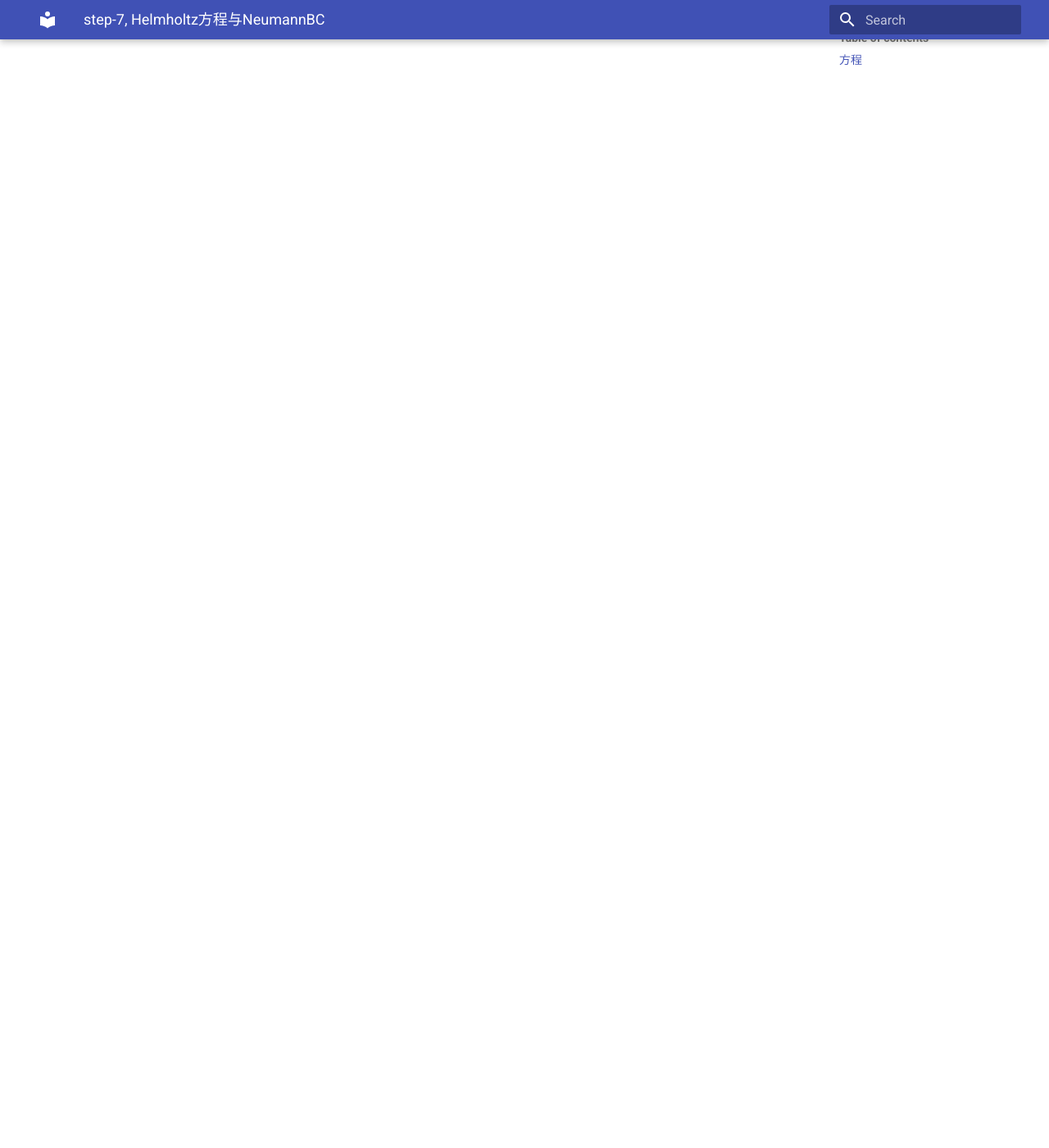
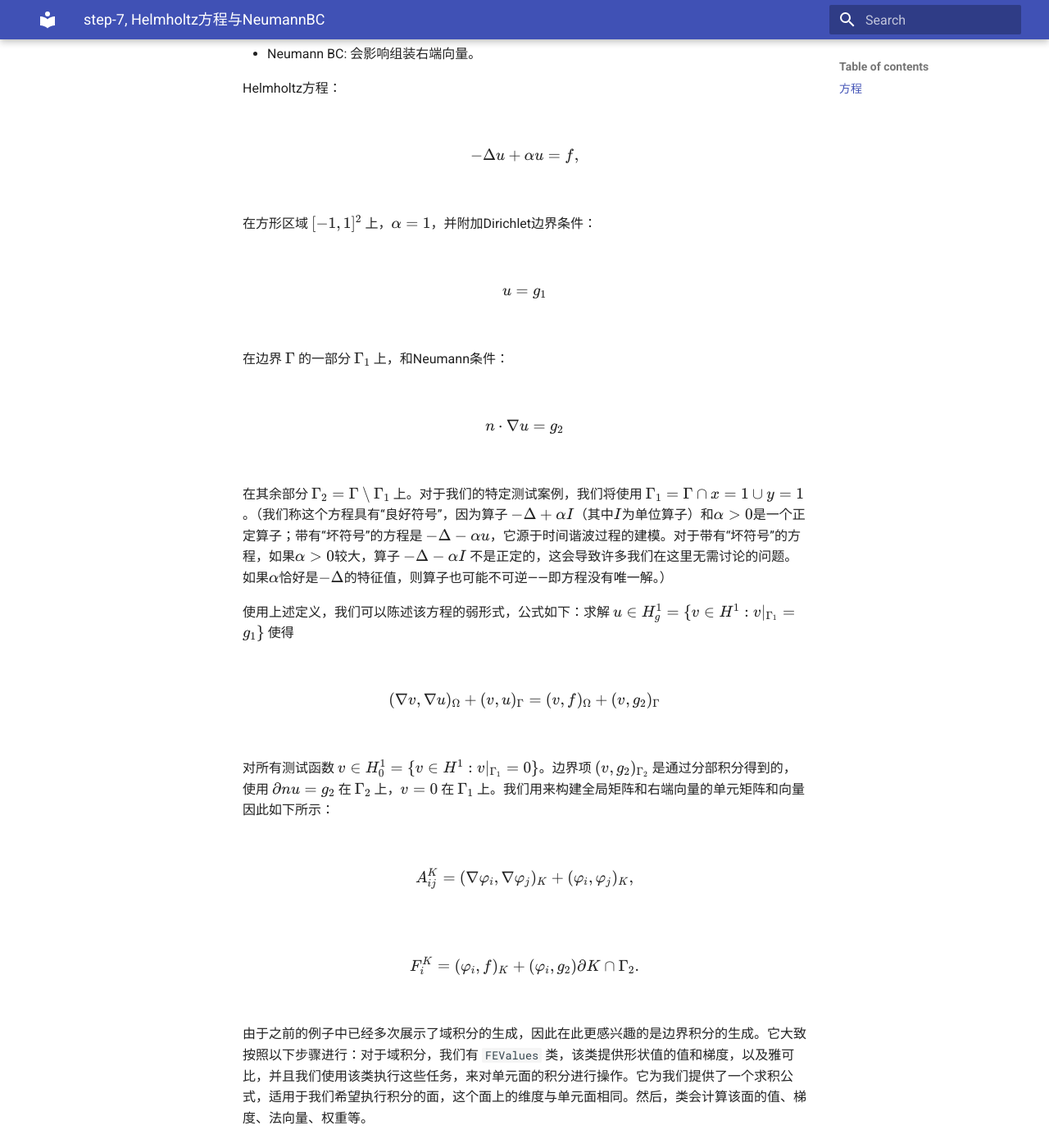
Before and after one commit to ymma98/technotes, an MkDocs documentation site: the page built from docs/FEM/dealii-07_Helmholtz方程与NeumannBC.md, in a window 1280 px wide and 1400 px high, scrolled down 693 px. Shown: the whole window at 82% size. Built offline with MkDocs 1.6.1 and Material for MkDocs 9.7.7, drawn with Linux system fonts in a browser that asks for light colours; before the commit the page ends 900 px from its top, so only the background shows below that.

Commit message:
docs/FEM/dealii-07_Helmholtz方程与NeumannBC.md updated from https://stackedit.cn/

```diff
--- a/docs/FEM/dealii-07_Helmholtz方程与NeumannBC.md
+++ b/docs/FEM/dealii-07_Helmholtz方程与NeumannBC.md
@@ -12,6 +12,37 @@ $$
 
 就是全局的 $L_2$ 误差 $E = \|u - u_h\|_{\Omega}$。
 
+* Neumann BC: 会影响组装右端向量。
+
+
+Helmholtz方程：
+
+$$ -\Delta u + \alpha u = f, $$
+
+在方形区域 $[-1, 1]^2$ 上，$\alpha = 1$，并附加Dirichlet边界条件：
+
+$$ u = g_1 $$
+
+在边界 $\Gamma$ 的一部分 $\Gamma_1$ 上，和Neumann条件：
+
+$$ n \cdot \nabla u = g_2 $$
+
+在其余部分 $\Gamma_2 = \Gamma \setminus \Gamma_1$ 上。对于我们的特定测试案例，我们将使用 $\Gamma_1 = \Gamma \cap \{ \{ x = 1 \} \cup \{ y = 1 \} \} $。（我们称这个方程具有“良好符号”，因为算子 $-\Delta + \alpha I$（其中$I$为单位算子）和$\alpha > 0$是一个正定算子；带有“坏符号”的方程是 $-\Delta - \alpha u$，它源于时间谐波过程的建模。对于带有“坏符号”的方程，如果$\alpha > 0$较大，算子 $-\Delta - \alpha I$ 不是正定的，这会导致许多我们在这里无需讨论的问题。如果$\alpha$恰好是$-\Delta$的特征值，则算子也可能不可逆——即方程没有唯一解。）
+
+使用上述定义，我们可以陈述该方程的弱形式，公式如下：求解 $u \in H^1_g = \{ v \in H^1 : v|_{\Gamma_1} = g_1 \}$ 使得
+
+$$ (\nabla v, \nabla u)_\Omega + (v, u)_\Gamma = (v, f)_\Omega + (v, g_2)_\Gamma $$
+
+对所有测试函数 $v \in H^1_0 = \{ v \in H^1 : v|_{\Gamma_1} = 0 \}$。边界项 $(v, g_2)_{\Gamma_2}$ 是通过分部积分得到的，使用 $\partial n u = g_2$ 在 $\Gamma_2$ 上，$v = 0$ 在 $\Gamma_1$ 上。我们用来构建全局矩阵和右端向量的单元矩阵和向量因此如下所示：
+
+$$ A_{ij}^K = (\nabla \varphi_i, \nabla \varphi_j)_K + (\varphi_i, \varphi_j)_K, $$
+
+$$ F^K_i = (\varphi_i, f)_K + (\varphi_i, g_2) \partial K \cap \Gamma_2. $$
+
+由于之前的例子中已经多次展示了域积分的生成，因此在此更感兴趣的是边界积分的生成。它大致按照以下步骤进行：对于域积分，我们有 `FEValues` 类，该类提供形状值的值和梯度，以及雅可比，并且我们使用该类执行这些任务，来对单元面的积分进行操作。它为我们提供了一个求积公式，适用于我们希望执行积分的面，这个面上的维度与单元面相同。然后，类会计算该面的值、梯度、法向量、权重等。
+
+
 <!--stackedit_data:
-eyJoaXN0b3J5IjpbLTQzNDk3OTgwNCwxNzU0NjE2NjkzXX0=
+eyJoaXN0b3J5IjpbLTEwNjYxMjM2NjYsLTQzNDk3OTgwNCwxNz
+U0NjE2NjkzXX0=
 -->
```
